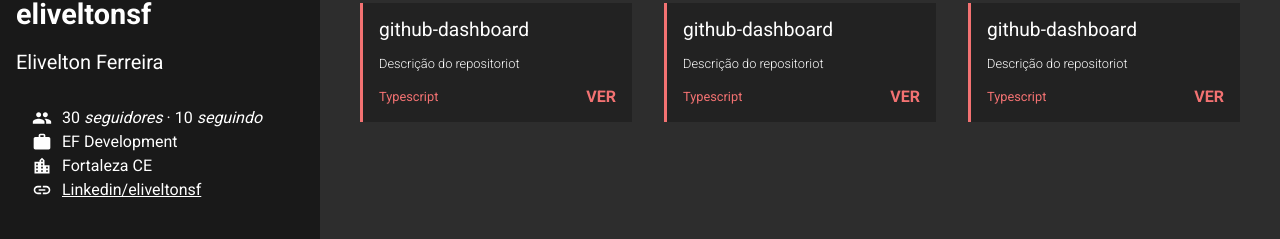
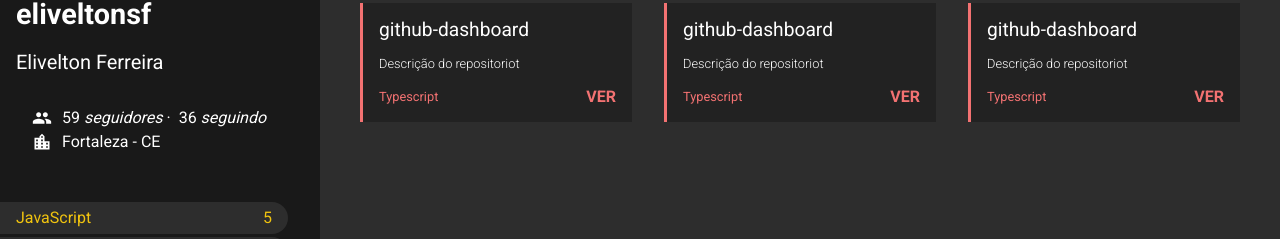
Before and after one commit to eliveltonsf/github-dashboard, a React (Create React App) app: page /repositories in a window 1280 px wide. Shown: the part 220-459 px from the top of the page. Built offline with nearby package versions, Linux system fonts and the light colour scheme.

Commit message:
chore: passing static data to user component as property

```diff
--- a/src/components/Profile/index.tsx
+++ b/src/components/Profile/index.tsx
@@ -3,32 +3,53 @@
 import { MdGroup, MdLocationCity, MdWork, MdLink } from 'react-icons/md';
 
 import { Container, Header, Avatar, Login, Name, Inner, Data } from './styles';
+import { preProcessFile } from 'typescript';
+import { checkPropTypes } from 'prop-types';
 
-const Profile = () => {
+interface IProfileProps {
+  user: {
+    name: string;
+    login: string;
+    avatar_url: string;
+    followers: number;
+    following: number;
+    company: string;
+    blog: string;
+    location: string;
+  };
+}
+
+const Profile = ({ user }: IProfileProps) => {
   return (
     <Container>
       <Header>
-        <Avatar src="https://github.com/eliveltonsf.png" alt="Elivelton Ferreira"></Avatar>
-        <Login>eliveltonsf</Login>
-        <Name>Elivelton Ferreira</Name>
+        <Avatar src={user.avatar_url} alt={user.name}></Avatar>
+        <Login>{user.login}</Login>
+        <Name>{user.name}</Name>
       </Header>
       <Inner>
         <Data>
           <MdGroup size={20} />
-          30&nbsp;<i>seguidores</i>&nbsp;&middot;&nbsp;10&nbsp;<i>seguindo</i>
+          {user.following}&nbsp;<i>seguidores</i>&nbsp;&middot;&nbsp; {user.followers}&nbsp;<i>seguindo</i>
         </Data>
+        {user.company && (
           <Data>
             <MdWork size={20} />
-          EF Development
+            {user.company}
           </Data>
+        )}
+        {user.location && (
           <Data>
             <MdLocationCity size={20} />
-          Fortaleza CE{' '}
+            {user.location}
           </Data>
+        )}
+        {user.blog && (
           <Data>
             <MdLink size={20} />
-          <a href="https://www.linkedin.com/in/eliveltonsf/">Linkedin/eliveltonsf</a>
+            <a href={`\${user.blog}`}>{user.blog}</a>
           </Data>
+        )}
       </Inner>
     </Container>
   );
--- a/src/pages/RepositoriesPage/index.tsx
+++ b/src/pages/RepositoriesPage/index.tsx
@@ -6,10 +6,21 @@
 import Repositories from '../../components/Repositories';
 
 const RepositoriesPage = () => {
+  const user = {
+    name: 'Elivelton Ferreira',
+    login: 'eliveltonsf',
+    avatar_url: 'https://avatars.githubusercontent.com/u/17456800?v=4',
+    followers: 36,
+    following: 59,
+    company: '',
+    blog: '',
+    location: 'Fortaleza - CE',
+  };
+
   return (
     <Container>
       <Sidebar>
-        <Profile />
+        <Profile user={user} />
         <Filter />
       </Sidebar>
       <Main>
```
Lines whose indentation alone changed are shown as unchanged.
